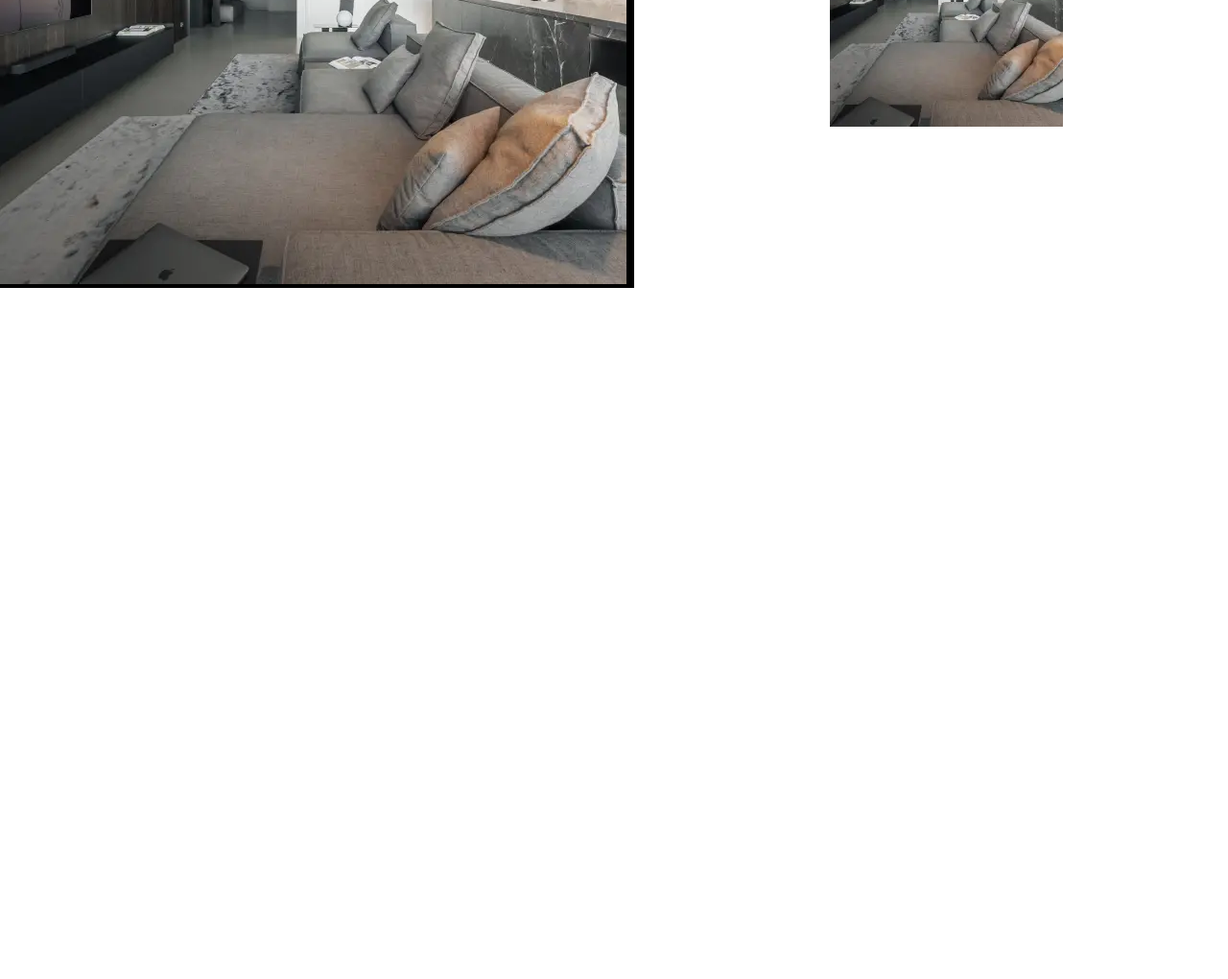
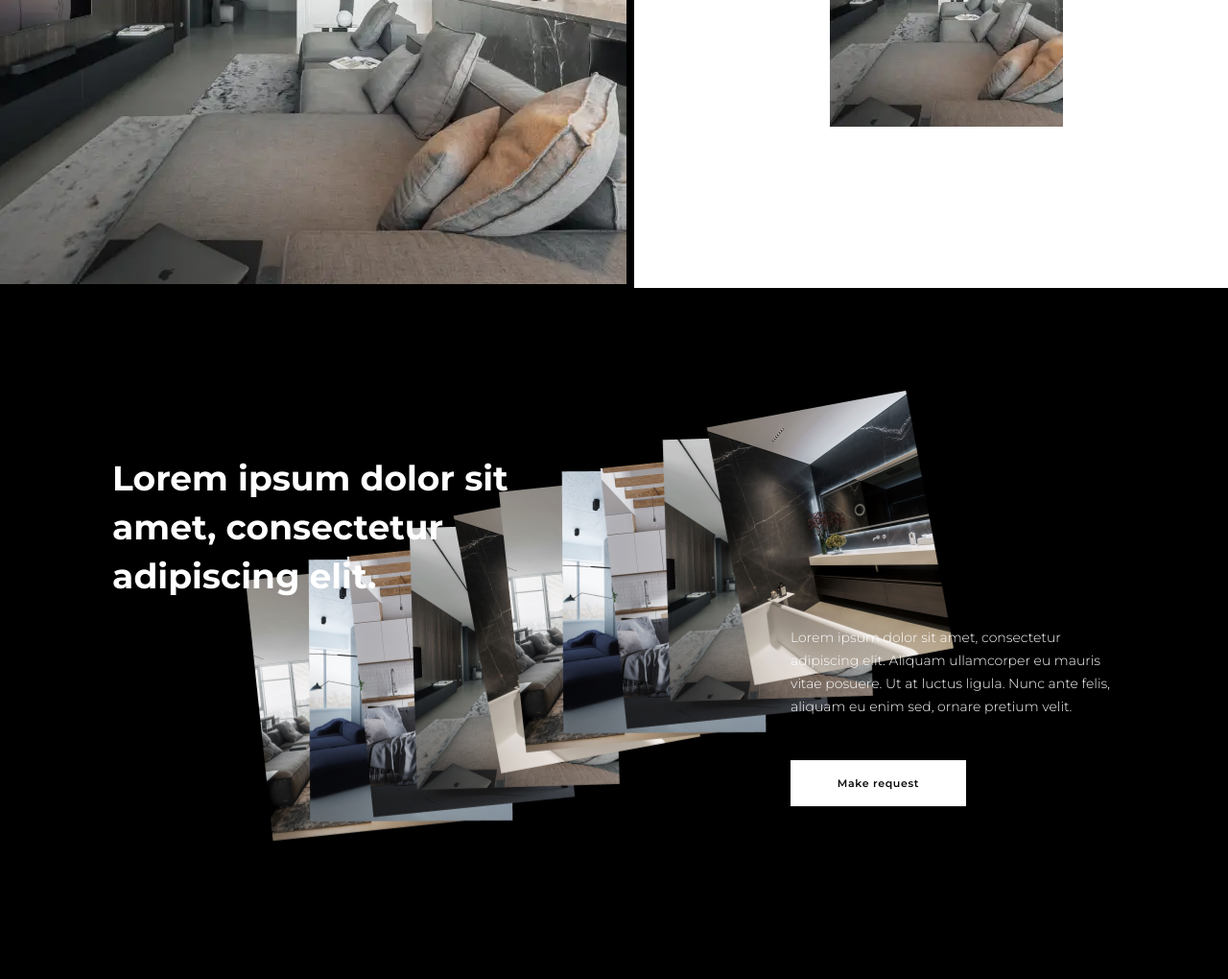
Before and after one commit to SPavlo/Studio-of-interiors, a website: page src/index.html in a window 1280 px wide. Shown: the part 4200-5220 px from the top of the page at 96% size. Before the commit the page ends 4500 px from the top, so only its background shows below. Drawn offline with nearby package versions, Linux system fonts and the light colour scheme; files that its build step writes are made by us from their sources; files whose address does not match are found by name; a web font is replaced by a local one.

Commit message:
add component collage fix

```diff
--- /dev/null
+++ b/src/_collage.html
@@ -0,0 +1,8 @@
+<div class="collage">
+    <div class="back-img"></div>
+    <p class="title">Lorem ipsum dolor sit amet, consectetur adipiscing elit. </p>
+    <div class="disc">
+        <p>Lorem ipsum dolor sit amet, consectetur adipiscing elit. Aliquam ullamcorper eu mauris vitae posuere. Ut at luctus ligula. Nunc ante felis, aliquam eu enim sed, ornare pretium velit.</p>
+        <div class="btn">Make request</div>
+    </div>
+</div>
--- a/src/index.html
+++ b/src/index.html
@@ -84,6 +84,7 @@
         </div>
 
     </div>
+    @@include('_collage.html')
 </section>
 <script src="https://code.jquery.com/jquery-3.5.1.min.js"></script>
 <script src="js/script.min.js"></script>
--- /dev/null
+++ b/src/scss/collage.scss
@@ -0,0 +1,57 @@
+.collage{
+  position: relative;
+  max-width: 1046px;
+  margin: 0 auto;
+  .back-img{
+    z-index: 0;
+    position: absolute;
+    background: url("../images/collage.png");
+    width: 737.89px;
+    height: 469.27px;
+    left: 139px;
+    top: 0px;
+  }
+  .title{
+    padding-top: 66px;
+    position: relative;
+    z-index: 1;
+    width: 424px;
+    height: 154px;
+    font-family: 'Montserrat',sans-serif;
+    font-style: normal;
+    font-weight: 700;
+    font-size: 36px;
+    line-height: 51px;
+    color: #FFFFFF;
+    margin-top: 90px;
+  }
+  .disc{
+    position: relative;
+    z-index: 1;
+    width: 339px;
+    font-family: 'Montserrat',sans-serif;
+    font-style: normal;
+    font-weight: 300;
+    font-size: 14px;
+    line-height: 24px;
+    color: #FFFFFF;
+    margin-left: auto;
+    padding-top: 91px;
+    padding-bottom: 180px;
+
+    .btn{
+      width: 183px;
+      height: 48px;
+      background: #FFFFFF;
+      font-family: 'Montserrat';
+      font-weight: 600;
+      font-size: 11px;
+      line-height: 48px;
+      text-align: center;
+      letter-spacing: 0.06em;
+      color: #080808;
+      margin-top: 44px;
+
+    }
+  }
+}
--- a/src/scss/main.scss
+++ b/src/scss/main.scss
@@ -1,4 +1,5 @@
 @import "header.scss";
+@import "collage.scss";
 
 
 @font-face {
@@ -336,15 +337,13 @@ li{
     }
   }
   .main-third__content{
-
-    .main-third__content__item{
-    }
-
     width: 1314px;
     margin: 0 auto;
     display: grid;
     gap: 8px;
     grid-template-columns: 1fr 1fr;
+    margin-bottom: 107px;
+
     .item3{
       grid-column-start: 1;
       grid-column-end: 3;
```
Also changed, not shown: build/css/main.css, build/css/main.min.css, build/images/collage.png (added), build/images/collage.webp (added), build/index.html, src/images/collage.png (added).
